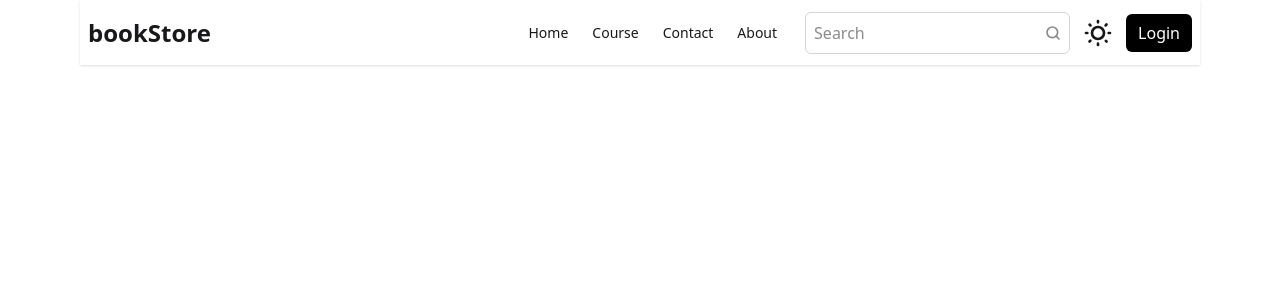
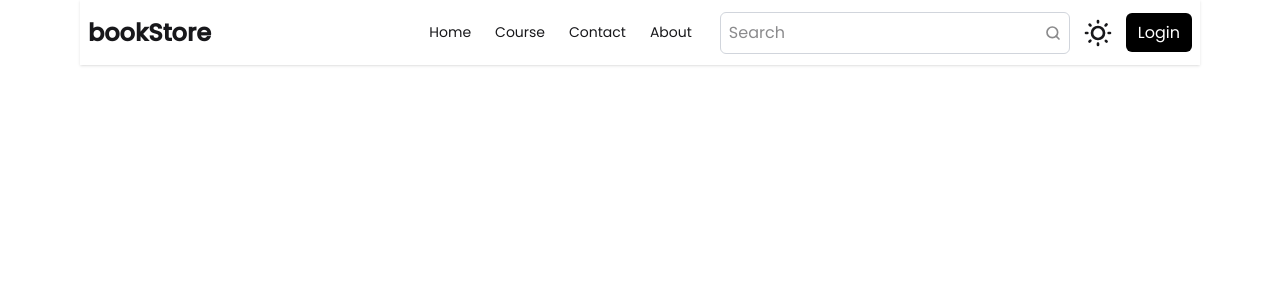
Before and after one commit to KrishnaBir/bookstore, a React app in the folder frontend/: page / in a window 1280 px wide. Shown: the top 300 px of the page. Built offline with nearby package versions, Linux system fonts and the light colour scheme; the HTML template or start-up script is replaced by a standard one.

Commit message:
navbar done

```diff
--- a/frontend/src/index.css
+++ b/frontend/src/index.css
@@ -1,5 +1,10 @@
+@import url('https://fonts.googleapis.com/css2?family=Fredoka:wght@300..700&family=Poppins:wght@400;500&display=swap');
 @import "tailwindcss";
 @plugin "daisyui";
+
+body{
+  font-family: 'Poppins', 'sans-serif';
+}
 
 /* :root {
   font-family: system-ui, Avenir, Helvetica, Arial, sans-serif;
```
